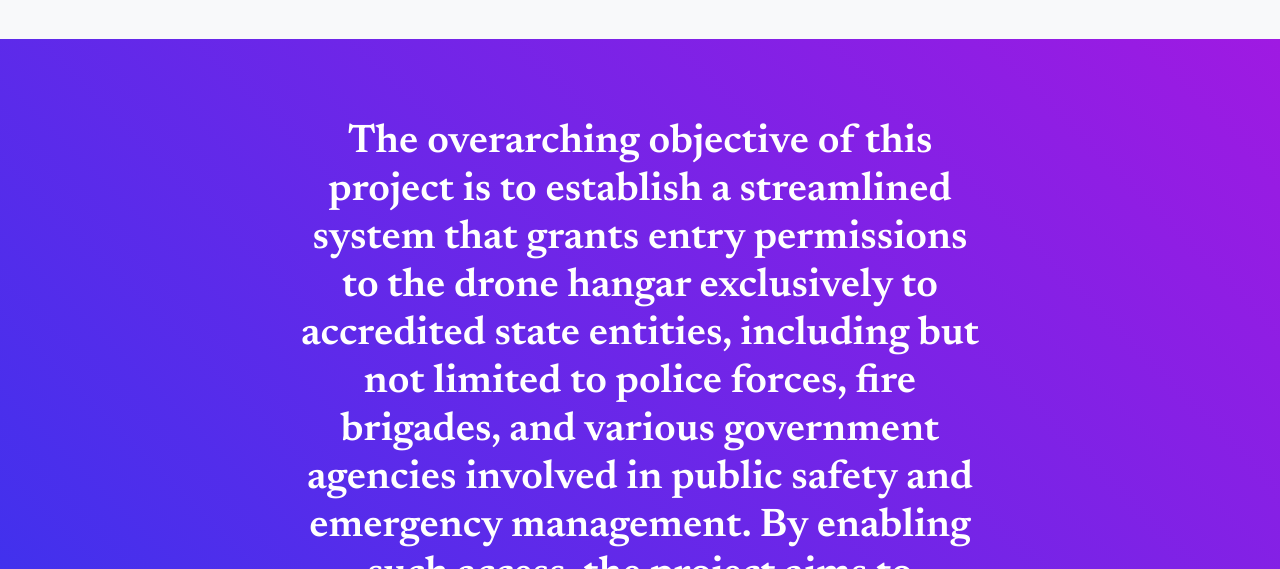
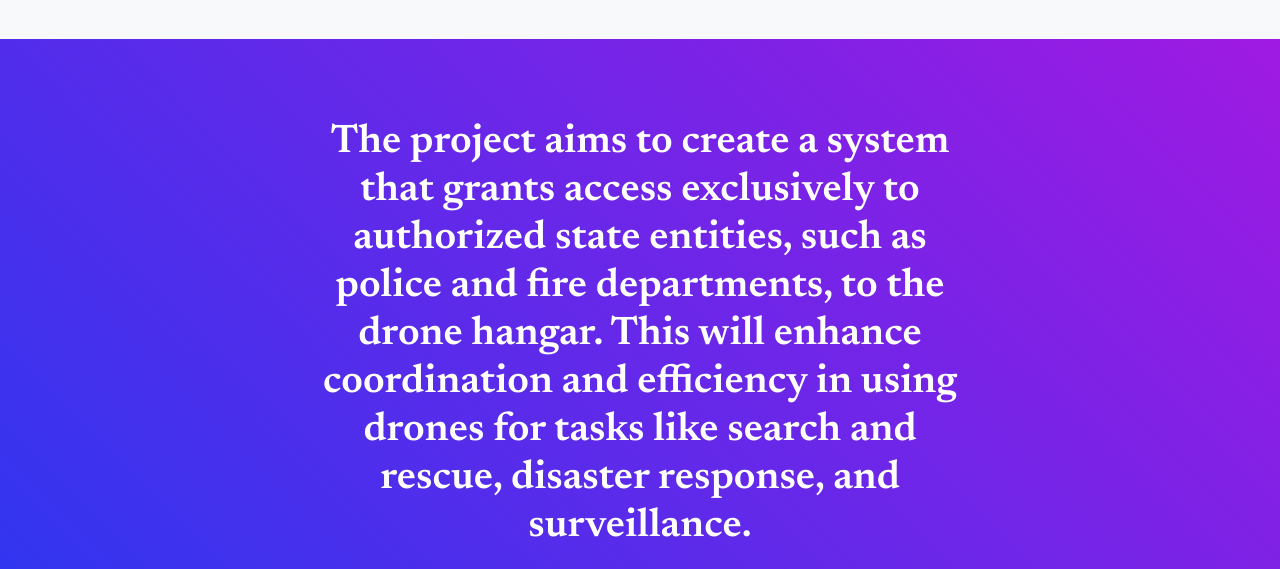
Before and after one commit to Pampaj1/SkynovaWeb, a plain HTML site: page SkynoaWeb/index.html in a window 1280 px wide. Shown: the part 670-1239 px from the top of the page. Drawn offline with nearby package versions, Linux system fonts and the light colour scheme.

Commit message:
introduction

```diff
--- a/SkynoaWeb/index.html
+++ b/SkynoaWeb/index.html
@@ -83,12 +83,10 @@
             <div class="container px-5">
                 <div class="row gx-5 justify-content-center">
                     <div class="col-xl-8">
-                        <div class="h2 fs-1 text-white mb-4">The overarching objective of this project is to establish a streamlined system that grants
-                            entry permissions to the drone hangar exclusively to accredited state entities, including but
-                            not limited to police forces, fire brigades, and various government agencies involved in public
-                            safety and emergency management. By enabling such access, the project aims to enhance
-                            coordination and efficiency in utilizing drone technology for a wide array of crucial tasks,
-                            spanning from search and rescue operations to disaster response and surveillance missions.</div>
+                        <div class="h2 fs-1 text-white mb-4">The project aims to create a system that grants access exclusively to authorized state
+                            entities, such as police and fire departments, to the drone hangar. This will enhance
+                            coordination and efficiency in using drones for tasks like search and rescue, disaster
+                            response, and surveillance.</div>
                         <img src="assets/img/TransparentLogo.png" alt="..." style="height: 3rem" />
                     </div>
                 </div>
```
